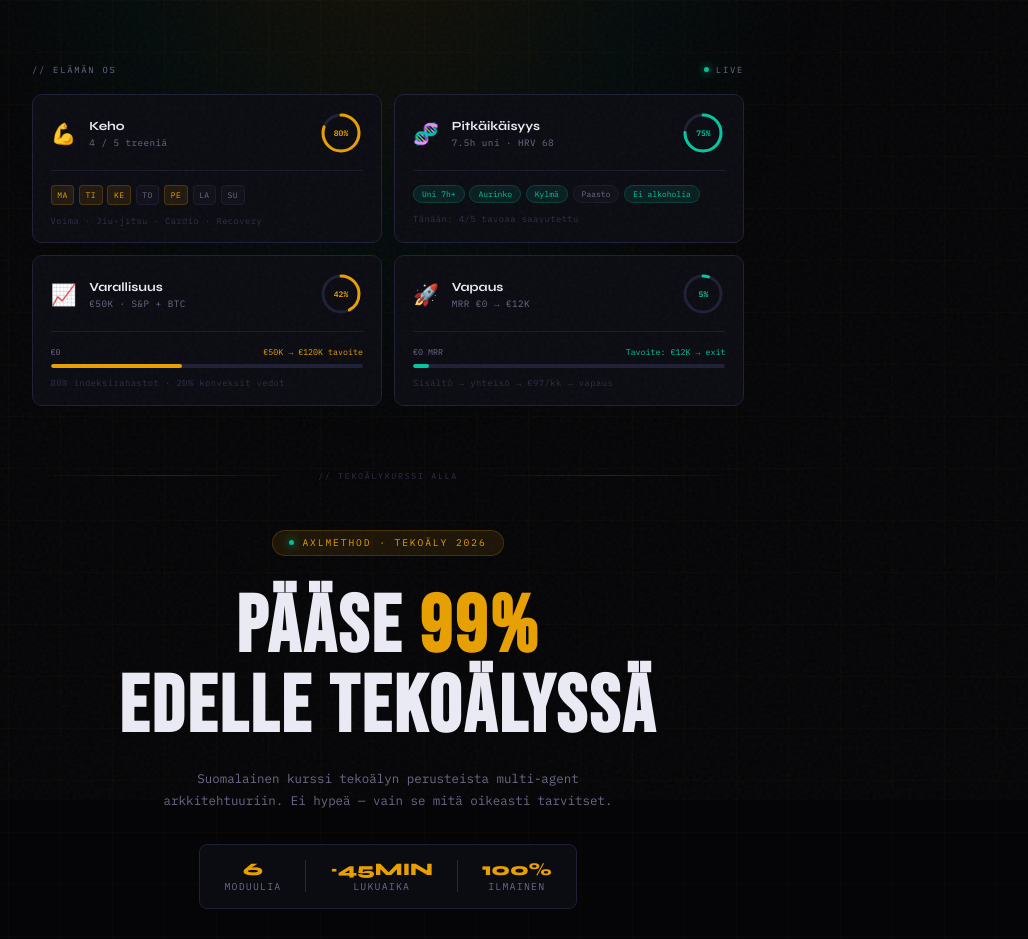
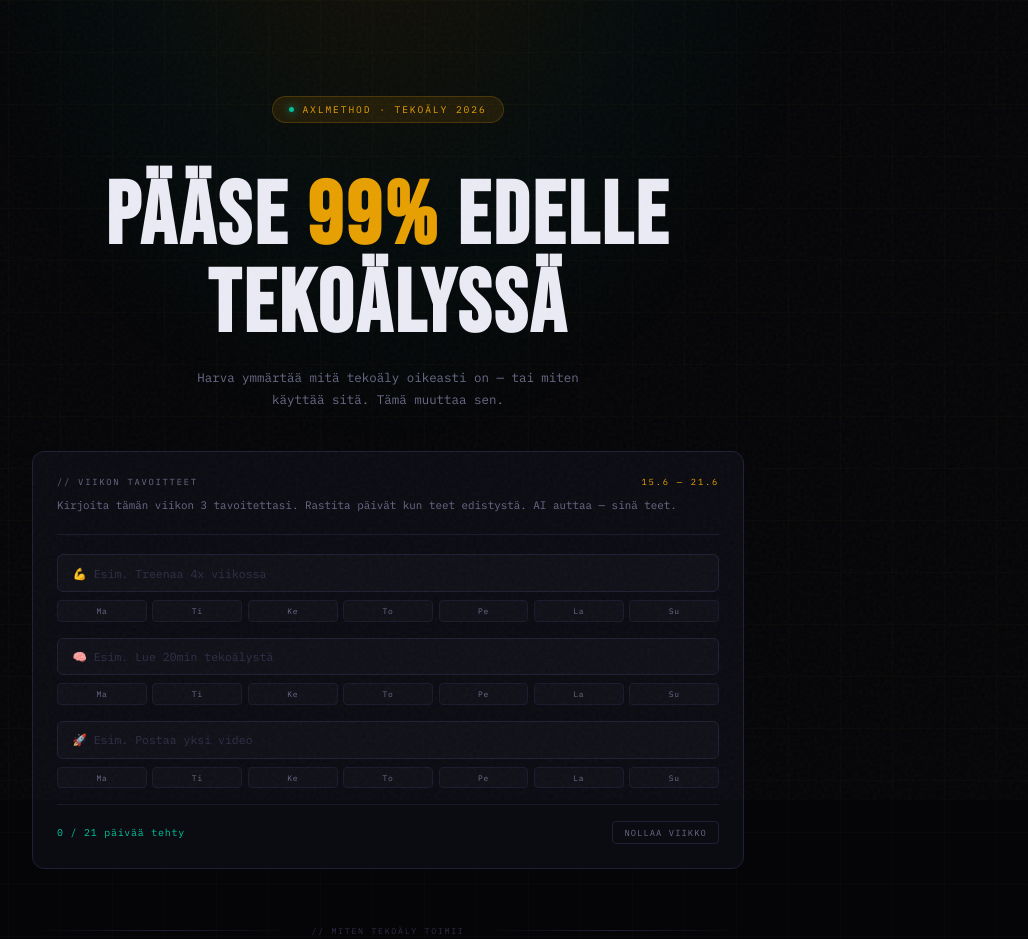
Before and after one commit to aXlMethod80X20/lifeOS80x20, a plain HTML site: page tekoaly-kurssi.html in a window 1280 px wide. Shown: the top 939 px of the page, without its empty margins (252-1280 px from the left). Drawn offline with Linux system fonts and the light colour scheme.

Commit message:
Rebuild page: hook + weekly tracker + AI course + dual CTA

```diff
--- a/tekoaly-kurssi.html
+++ b/tekoaly-kurssi.html
@@ -461,6 +461,126 @@ body::after {
   to { opacity: 1; transform: translateY(0); }
 }
 
+/* ── HOOK ── */
+.hook-section {
+  text-align: center;
+  padding: 2rem 0 2.5rem;
+  animation: fadeUp 0.6s ease both;
+}
+.hook-title {
+  font-family: 'Bebas Neue', sans-serif;
+  font-size: clamp(3rem, 10vw, 5.5rem);
+  letter-spacing: 0.04em;
+  color: var(--text-bright);
+  line-height: 1;
+  margin: 1.2rem 0 1rem;
+}
+.hook-accent { color: var(--amber); }
+.hook-sub {
+  font-size: 0.78rem;
+  line-height: 1.8;
+  color: var(--text-dim);
+  max-width: 420px;
+  margin: 0 auto;
+}
+
+/* ── WEEKLY TRACKER ── */
+.tracker {
+  background: var(--surface);
+  border: 1px solid var(--border-mid);
+  border-radius: 12px;
+  padding: 1.5rem;
+  margin-bottom: 2.5rem;
+  animation: fadeUp 0.7s ease both 0.1s;
+}
+.tracker-header {
+  display: flex;
+  justify-content: space-between;
+  align-items: center;
+  margin-bottom: 0.6rem;
+  font-size: 0.55rem;
+  letter-spacing: 0.2em;
+  text-transform: uppercase;
+  color: var(--text-dim);
+}
+.tracker-week { color: var(--amber); }
+.tracker-desc {
+  font-size: 0.68rem;
+  line-height: 1.7;
+  color: var(--text-dim);
+  margin-bottom: 1.2rem;
+  padding-bottom: 1.2rem;
+  border-bottom: 1px solid var(--border);
+}
+.goal-row {
+  margin-bottom: 1rem;
+}
+.goal-input {
+  width: 100%;
+  background: var(--surface-2);
+  border: 1px solid var(--border-mid);
+  border-radius: 6px;
+  padding: 0.65rem 0.9rem;
+  color: var(--text-bright);
+  font-family: 'IBM Plex Mono', monospace;
+  font-size: 0.72rem;
+  outline: none;
+  margin-bottom: 0.5rem;
+  transition: border-color 0.2s;
+}
+.goal-input:focus { border-color: var(--amber); }
+.goal-input::placeholder { color: var(--text-faint); }
+.day-checks {
+  display: flex;
+  gap: 0.35rem;
+}
+.day-btn {
+  flex: 1;
+  padding: 0.3rem 0;
+  font-size: 0.5rem;
+  letter-spacing: 0.08em;
+  text-align: center;
+  background: var(--surface-2);
+  border: 1px solid var(--border);
+  border-radius: 4px;
+  color: var(--text-dim);
+  cursor: pointer;
+  transition: all 0.15s;
+  user-select: none;
+}
+.day-btn.done {
+  background: var(--amber-soft);
+  border-color: rgba(232,160,0,0.3);
+  color: var(--amber);
+}
+.tracker-footer {
+  display: flex;
+  justify-content: space-between;
+  align-items: center;
+  margin-top: 1rem;
+  padding-top: 1rem;
+  border-top: 1px solid var(--border);
+}
+.tracker-score {
+  font-size: 0.62rem;
+  color: var(--teal);
+  letter-spacing: 0.08em;
+}
+.tracker-reset {
+  font-size: 0.55rem;
+  letter-spacing: 0.12em;
+  text-transform: uppercase;
+  background: none;
+  border: 1px solid var(--border-mid);
+  border-radius: 4px;
+  color: var(--text-dim);
+  padding: 0.3rem 0.7rem;
+  cursor: pointer;
+  font-family: 'IBM Plex Mono', monospace;
+  transition: all 0.2s;
+}
+.tracker-reset:hover { border-color: var(--text-dim); color: var(--text-bright); }
+
 /* ── DASHBOARD ── */
 .dashboard {
   margin-bottom: 0;
@@ -632,126 +752,44 @@ body::after {
 <body>
 <div class="wrapper">
 
-  <!-- LIFE DASHBOARD -->
-  <div class="dashboard">
-    <div class="dash-header">
-      <span class="dash-label">// elämän OS</span>
-      <span class="dash-status"><span class="dash-dot"></span>live</span>
+  <!-- HOOK -->
+  <div class="hook-section">
+    <div class="badge"><span class="badge-dot"></span> axlmethod · tekoäly 2026</div>
+    <h1 class="hook-title">Pääse <span class="hook-accent">99%</span> edelle<br>tekoälyssä</h1>
+    <p class="hook-sub">Harva ymmärtää mitä tekoäly oikeasti on — tai miten käyttää sitä. Tämä muuttaa sen.</p>
   </div>
 
-    <div class="dash-grid">
+  <!-- WEEKLY TRACKER -->
+  <div class="tracker">
+    <div class="tracker-header">
+      <span class="tracker-label">// viikon tavoitteet</span>
+      <span class="tracker-week" id="tracker-week"></span>
+    </div>
+    <p class="tracker-desc">Kirjoita tämän viikon 3 tavoitettasi. Rastita päivät kun teet edistystä. AI auttaa — sinä teet.</p>
 
-      <div class="dash-card" onclick="togglePillar(this)">
-        <div class="dash-card-top">
-          <div class="dash-icon">💪</div>
-          <div class="dash-info">
-            <div class="dash-name">Keho</div>
-            <div class="dash-metric" id="fitness-metric">4 / 5 treeniä</div>
+    <div class="goal-row">
+      <input class="goal-input" type="text" placeholder="💪 Esim. Treenaa 4x viikossa" id="g1" oninput="saveGoals()">
+      <div class="day-checks" id="days1"></div>
     </div>
-          <div class="dash-ring-wrap">
-            <svg class="dash-ring" viewBox="0 0 44 44">
-              <circle cx="22" cy="22" r="18" class="ring-bg"/>
-              <circle cx="22" cy="22" r="18" class="ring-fill amber-ring" style="stroke-dasharray: calc(80 * 113.1 / 100) 113.1"/>
-            </svg>
-            <span class="ring-pct amber-text">80%</span>
+    <div class="goal-row">
+      <input class="goal-input" type="text" placeholder="🧠 Esim. Lue 20min tekoälystä" id="g2" oninput="saveGoals()">
+      <div class="day-checks" id="days2"></div>
     </div>
-        </div>
-        <div class="dash-detail">
-          <div class="dash-week">
-            <span class="day done">Ma</span>
-            <span class="day done">Ti</span>
-            <span class="day done">Ke</span>
-            <span class="day">To</span>
-            <span class="day done">Pe</span>
-            <span class="day">La</span>
-            <span class="day">Su</span>
-          </div>
-          <div class="dash-sub">Voima · Jiu-jitsu · Cardio · Recovery</div>
-        </div>
+    <div class="goal-row">
+      <input class="goal-input" type="text" placeholder="🚀 Esim. Postaa yksi video" id="g3" oninput="saveGoals()">
+      <div class="day-checks" id="days3"></div>
     </div>
 
-      <div class="dash-card" onclick="togglePillar(this)">
-        <div class="dash-card-top">
-          <div class="dash-icon">🧬</div>
-          <div class="dash-info">
-            <div class="dash-name">Pitkäikäisyys</div>
-            <div class="dash-metric" id="longevity-metric">7.5h uni · HRV 68</div>
-          </div>
-          <div class="dash-ring-wrap">
-            <svg class="dash-ring" viewBox="0 0 44 44">
-              <circle cx="22" cy="22" r="18" class="ring-bg"/>
-              <circle cx="22" cy="22" r="18" class="ring-fill teal-ring" style="stroke-dasharray: calc(75 * 113.1 / 100) 113.1"/>
-            </svg>
-            <span class="ring-pct teal-text">75%</span>
-          </div>
-        </div>
-        <div class="dash-detail">
-          <div class="dash-habits">
-            <span class="habit done">Uni 7h+</span>
-            <span class="habit done">Aurinko</span>
-            <span class="habit done">Kylmä</span>
-            <span class="habit">Paasto</span>
-            <span class="habit done">Ei alkoholia</span>
-          </div>
-          <div class="dash-sub">Tänään: 4/5 tavoaa saavutettu</div>
-        </div>
-      </div>
-
-      <div class="dash-card" onclick="togglePillar(this)">
-        <div class="dash-card-top">
-          <div class="dash-icon">📈</div>
-          <div class="dash-info">
-            <div class="dash-name">Varallisuus</div>
-            <div class="dash-metric" id="wealth-metric">€50K · S&P + BTC</div>
-          </div>
-          <div class="dash-ring-wrap">
-            <svg class="dash-ring" viewBox="0 0 44 44">
-              <circle cx="22" cy="22" r="18" class="ring-bg"/>
-              <circle cx="22" cy="22" r="18" class="ring-fill amber-ring" style="stroke-dasharray: calc(42 * 113.1 / 100) 113.1"/>
-            </svg>
-            <span class="ring-pct amber-text">42%</span>
-          </div>
-        </div>
-        <div class="dash-detail">
-          <div class="dash-bar-wrap">
-            <div class="dash-bar-label"><span>€0</span><span class="amber-text">€50K → €120K tavoite</span></div>
-            <div class="dash-bar"><div class="dash-bar-fill amber-fill" style="width:42%"></div></div>
-          </div>
-          <div class="dash-sub">80% indeksirahastot · 20% konveksit vedot</div>
-        </div>
-      </div>
-
-      <div class="dash-card" onclick="togglePillar(this)">
-        <div class="dash-card-top">
-          <div class="dash-icon">🚀</div>
-          <div class="dash-info">
-            <div class="dash-name">Vapaus</div>
-            <div class="dash-metric" id="freedom-metric">MRR €0 → €12K</div>
-          </div>
-          <div class="dash-ring-wrap">
-            <svg class="dash-ring" viewBox="0 0 44 44">
-              <circle cx="22" cy="22" r="18" class="ring-bg"/>
-              <circle cx="22" cy="22" r="18" class="ring-fill teal-ring" style="stroke-dasharray: calc(5 * 113.1 / 100) 113.1"/>
-            </svg>
-            <span class="ring-pct teal-text">5%</span>
-          </div>
-        </div>
-        <div class="dash-detail">
-          <div class="dash-bar-wrap">
-            <div class="dash-bar-label"><span>€0 MRR</span><span class="teal-text">Tavoite: €12K → exit</span></div>
-            <div class="dash-bar"><div class="dash-bar-fill teal-fill" style="width:5%"></div></div>
-          </div>
-          <div class="dash-sub">Sisältö → yhteisö → €97/kk → vapaus</div>
-        </div>
-      </div>
-
+    <div class="tracker-footer">
+      <span id="tracker-score" class="tracker-score">0 / 21 päivää tehty</span>
+      <button class="tracker-reset" onclick="resetTracker()">Nollaa viikko</button>
     </div>
   </div>
 
   <!-- SMOOTH TRANSITION -->
   <div class="dash-transition">
     <div class="dash-transition-line"></div>
-    <span class="dash-transition-label">// tekoälykurssi alla</span>
+    <span class="dash-transition-label">// miten tekoäly toimii</span>
     <div class="dash-transition-line"></div>
   </div>
 
@@ -1030,8 +1068,11 @@ body::after {
   <div class="cta-box">
     <div class="cta-title">Haluatko mennä syvemmälle?</div>
     <p class="cta-sub">Rakennan yhteisöä suomalaisille jotka haluavat oikeasti oppia rakentamaan tekoälyllä — ei vain käyttää sitä. Agentit, CLI, rakentaminen, vapaus.</p>
+    <div style="display:flex;gap:0.8rem;justify-content:center;flex-wrap:wrap;">
       <a href="https://www.instagram.com/axlmethod/" class="cta-btn">Seuraa @axlmethod</a>
-    <p style="margin-top:1rem; font-size:0.6rem; color:var(--text-dim);">Yhteisö tulossa. Kommentoi <strong style="color:var(--amber)">AGENTTI</strong> viimeisimpään postaukseen.</p>
+      <a href="https://www.instagram.com/aixfactory/" class="cta-btn" style="background:var(--teal);">Seuraa @aixfactory</a>
+    </div>
+    <p style="margin-top:1rem; font-size:0.6rem; color:var(--text-dim);">Kommentoi <strong style="color:var(--amber)">AGENTTI</strong> viimeisimpään postaukseen → saat lisää.</p>
   </div>
 
   <p class="footer-note">axlmethod80x20 · <a href="https://axlmethod80x20.github.io/lifeOS80x20/">lifeOS dashboard</a> · <a href="https://www.instagram.com/axlmethod/">instagram</a></p>
@@ -1039,18 +1080,77 @@ body::after {
 </div>
 
 <script>
-function toggleModule(el) {
-  el.classList.toggle('open');
+function toggleModule(el) { el.classList.toggle('open'); }
+
+// ── WEEKLY TRACKER ──
+const DAYS = ['Ma','Ti','Ke','To','Pe','La','Su'];
+const WEEK_KEY = 'axl_tracker_' + getWeekKey();
+
+function getWeekKey() {
+  const d = new Date();
+  const jan1 = new Date(d.getFullYear(), 0, 1);
+  return d.getFullYear() + '_' + Math.ceil(((d - jan1) / 86400000 + jan1.getDay() + 1) / 7);
 }
-function togglePillar(card) {
-  const detail = card.querySelector('.dash-detail');
-  if (!detail) return;
-  detail.style.display = detail.style.display === 'block' ? 'none' : 'block';
+
+function loadTracker() {
+  return JSON.parse(localStorage.getItem(WEEK_KEY) || '{"goals":["","",""],"days":[[],[],[]]}');
 }
-// Hide details by default on mobile, show on desktop
-document.querySelectorAll('.dash-detail').forEach(d => {
-  d.style.display = window.innerWidth > 540 ? 'block' : 'none';
+
+function saveGoals() {
+  const data = loadTracker();
+  ['g1','g2','g3'].forEach((id,i) => { data.goals[i] = document.getElementById(id).value; });
+  localStorage.setItem(WEEK_KEY, JSON.stringify(data));
+}
+
+function toggleDay(goalIdx, dayIdx) {
+  const data = loadTracker();
+  const arr = data.days[goalIdx];
+  const pos = arr.indexOf(dayIdx);
+  if (pos > -1) arr.splice(pos, 1); else arr.push(dayIdx);
+  localStorage.setItem(WEEK_KEY, JSON.stringify(data));
+  renderTracker();
+}
+
+function resetTracker() {
+  localStorage.removeItem(WEEK_KEY);
+  renderTracker();
+  ['g1','g2','g3'].forEach(id => { document.getElementById(id).value = ''; });
+}
+
+function renderTracker() {
+  const data = loadTracker();
+  let total = 0;
+  [0,1,2].forEach(i => {
+    const el = document.getElementById('g' + (i+1));
+    if (el) el.value = data.goals[i] || '';
+    const container = document.getElementById('days' + (i+1));
+    if (!container) return;
+    container.innerHTML = '';
+    DAYS.forEach((day, j) => {
+      const done = data.days[i].includes(j);
+      if (done) total++;
+      const btn = document.createElement('div');
+      btn.className = 'day-btn' + (done ? ' done' : '');
+      btn.textContent = day;
+      btn.onclick = () => toggleDay(i, j);
+      container.appendChild(btn);
     });
+  });
+  const score = document.getElementById('tracker-score');
+  if (score) score.textContent = total + ' / 21 päivää tehty';
+
+  // Set week label
+  const weekEl = document.getElementById('tracker-week');
+  if (weekEl) {
+    const now = new Date();
+    const mon = new Date(now);
+    mon.setDate(now.getDate() - (now.getDay() || 7) + 1);
+    const sun = new Date(mon); sun.setDate(mon.getDate() + 6);
+    weekEl.textContent = mon.getDate() + '.' + (mon.getMonth()+1) + ' — ' + sun.getDate() + '.' + (sun.getMonth()+1);
+  }
+}
+
+renderTracker();
 </script>
 </body>
 </html>
```
Lines whose indentation alone changed are shown as unchanged.
